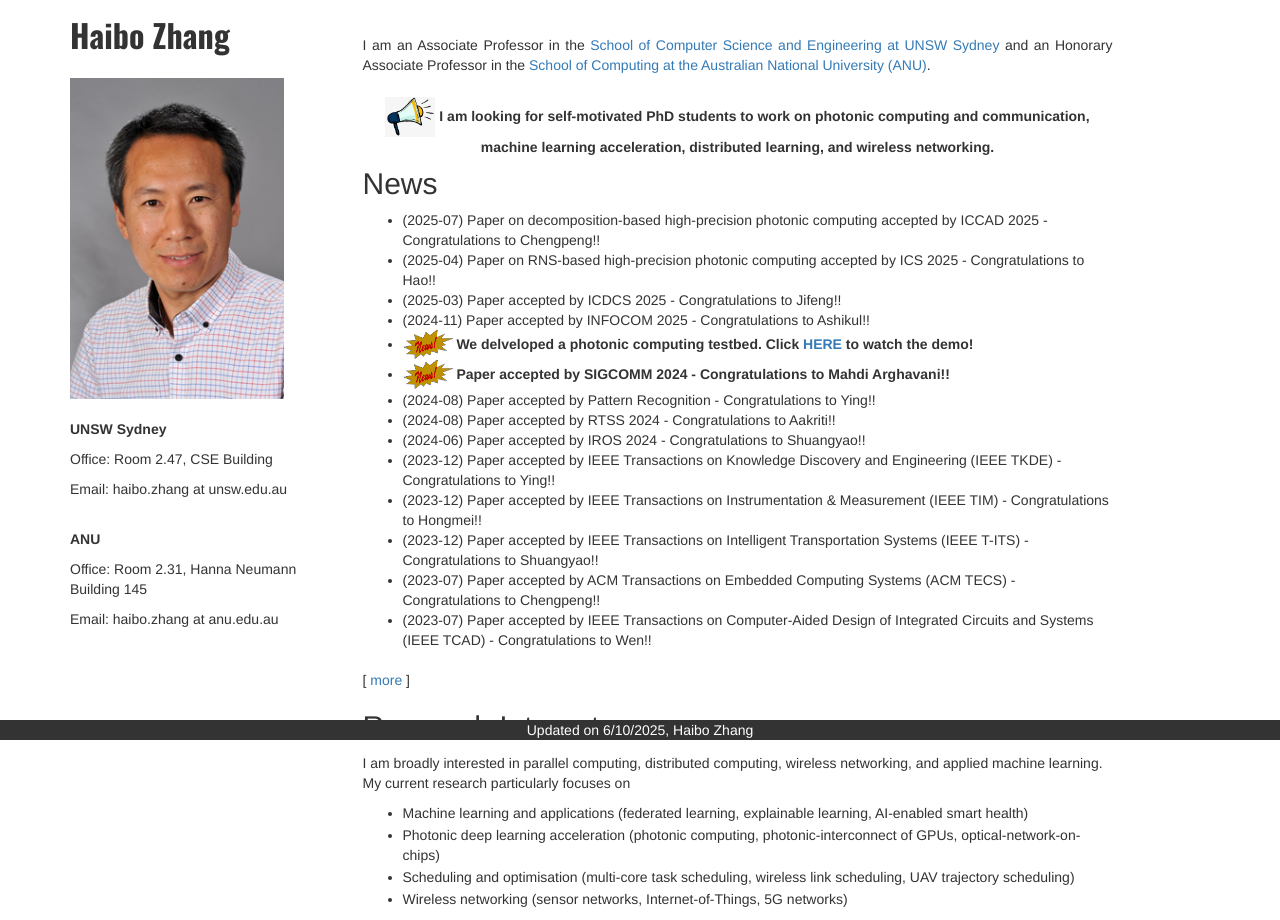
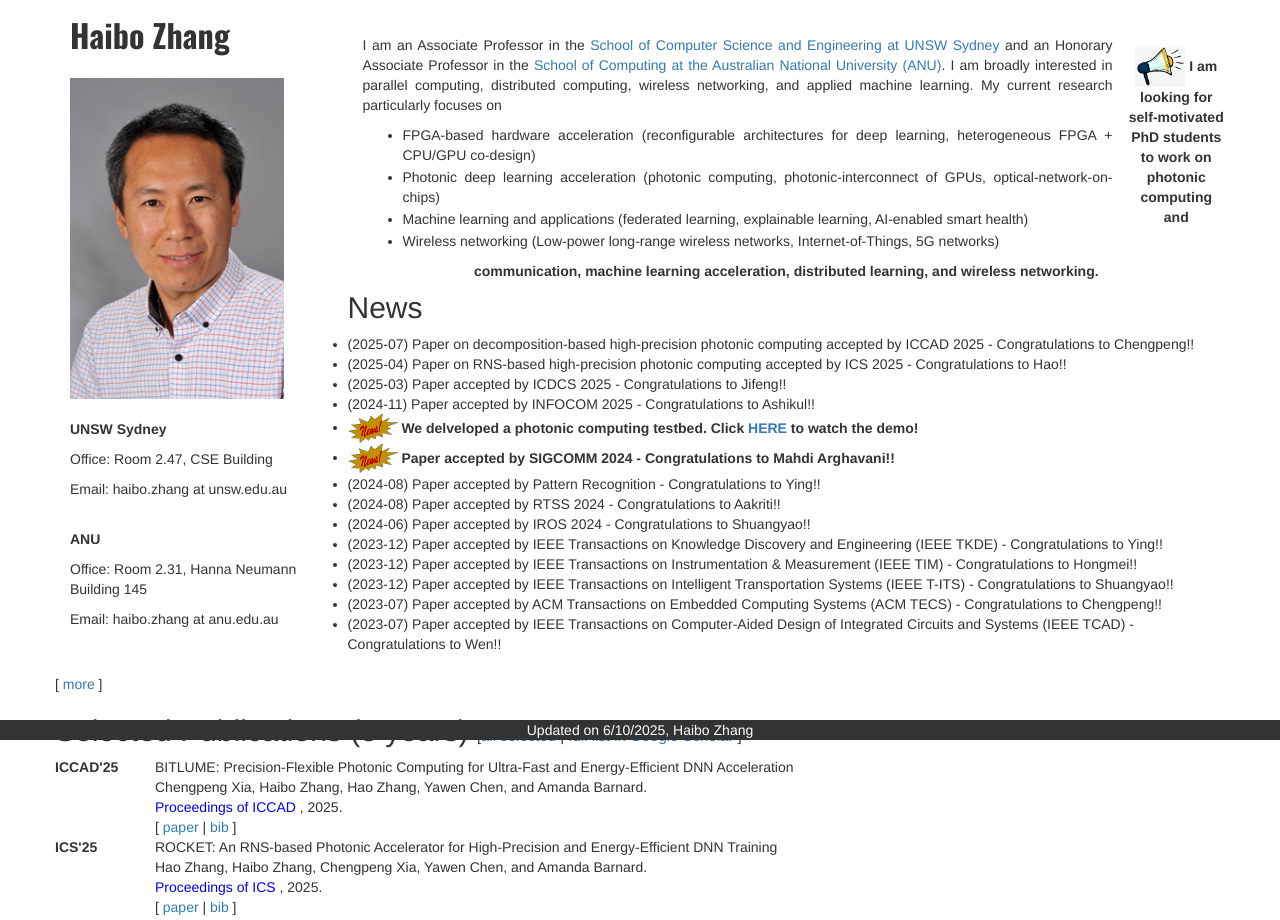
Before and after one commit to HaiboZhang-web/HaiboZhang-web.github.io, a plain HTML site: page index.html in a window 1280 px wide. Shown: the part 60-980 px from the top of the page. Drawn offline with nearby package versions, Linux system fonts and the light colour scheme.

Commit message:
Update index.html

```diff
--- a/index.html
+++ b/index.html
@@ -125,7 +125,15 @@
             <div class="col-md-8 col-xs-12">
                 <div class="col" style="margin-top:3%; text-align:justify;">
 			<!--  <h2 id="bio" style="margin-top: 10px;">Biography</h2> -->
-		    	<p>I am an Associate Professor in the <a href="https://www.unsw.edu.au/engineering/our-schools/computer-science-and-engineering">School of Computer Science and Engineering at UNSW Sydney </a> and an Honorary Associate Professor in the <a href="https://comp.anu.edu.au/people/haibo-zhang/">School of Computing at the Australian National University (ANU)</a>. </p>
+		    	<p>I am an Associate Professor in the <a href="https://www.unsw.edu.au/engineering/our-schools/computer-science-and-engineering">School of Computer Science and Engineering at UNSW Sydney </a> and an Honorary Associate Professor in the <a href="https://comp.anu.edu.au/people/haibo-zhang/">School of Computing at the Australian National University (ANU)</a>. I am broadly interested in parallel computing, distributed computing, wireless networking, and applied machine learning. My current research particularly focuses on </p>
+		         <ul style="margin-top:10px; margin-bottom:10px;">
+			        <li style="margin-top:2px">FPGA-based hardware acceleration (reconfigurable architectures for deep learning, heterogeneous FPGA + CPU/GPU co-design)</li>
+			        <li style="margin-top:2px">Photonic deep learning acceleration (photonic computing, photonic-interconnect of GPUs, optical-network-on-chips)</li>
+			        <li style="margin-top:2px">Machine learning and applications (federated learning, explainable learning, AI-enabled smart health)</li>
+			        <li style="margin-top:2px">Wireless networking (Low-power long-range wireless networks, Internet-of-Things, 5G networks)</li>
+		        </ul>
+	      </div>
+         </p>
 		</div>
 		<div class="col" style="margin-top:3%; text-align:justify;">
 			<p> <center> <img src="img/news.png" width="50" height="40"><b> I am looking for self-motivated PhD students to work on photonic computing and communication, machine learning acceleration, distributed learning, and wireless networking.</b></center> </p>
@@ -196,18 +204,6 @@
             	</div>
 	     </div>
         </div>
-
-	<!- Research -->
-        <div class="col">
-            <h2 id="research">Research Interests</h2>
-		<p>I am broadly interested in parallel computing, distributed computing, wireless networking, and applied machine learning. My current research particularly focuses on </p>
-		<ul style="margin-top:10px; margin-bottom:10px;">
-			<li style="margin-top:2px">Machine learning and applications (federated learning, explainable learning, AI-enabled smart health)</li>
-			<li style="margin-top:2px">Photonic deep learning acceleration (photonic computing, photonic-interconnect of GPUs, optical-network-on-chips)</li>
-			<li style="margin-top:2px">Scheduling and optimisation (multi-core task scheduling, wireless link scheduling, UAV trajectory scheduling)</li>
-			<li style="margin-top:2px">Wireless networking (sensor networks, Internet-of-Things, 5G networks)</li>
-		</ul>
-	</div>
 
         <!-- Publications -->
         <div id="publications" class="col">
```
